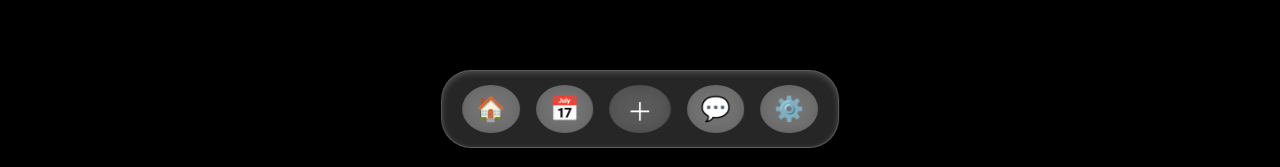
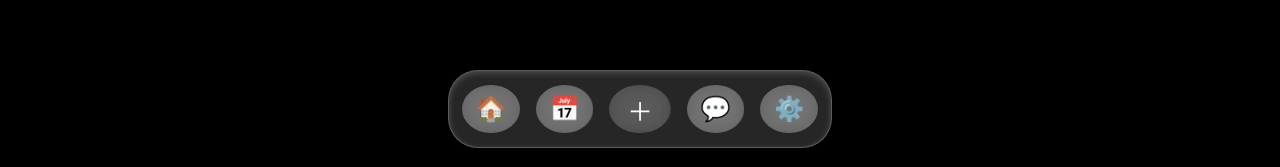
Before and after one commit to project7-idk/vite-react-template, a React (Vite) app: page / in a window 1280 px wide. Shown: the part 630-797 px from the top of the page. Built offline with nearby package versions, Linux system fonts and the light colour scheme.

Commit message:
Update App.css

```diff
--- a/src/react-app/App.css
+++ b/src/react-app/App.css
@@ -53,14 +53,16 @@ html.light .mode-toggle {
   transform: translateX(-50%);
 
   display: flex;
-  justify-content: center; /* center buttons */
+  justify-content: center;
   align-items: center;
-  gap: 16px;               /* spacing between buttons */
+  gap: 16px;               /* space between buttons */
 
-  width: auto;             /* shrink to fit buttons */
-  padding: 14px 20px;
+  max-width: 350px;        /* prevent dock from stretching too wide */
+  min-width: 220px;        /* ensure dock doesn’t shrink too small */
+  width: fit-content;      /* shrink to fit buttons exactly */
+  padding: 14px 16px;
+
   border-radius: 30px;
-
   background: rgba(255, 255, 255, 0.15);
   backdrop-filter: blur(18px) saturate(180%);
   -webkit-backdrop-filter: blur(18px) saturate(180%);
@@ -79,7 +81,7 @@ html.light .floating-dock {
   border: 1px solid rgba(0, 0, 0, 0.15);
 }
 
-/* Dock Buttons */
+/* Buttons */
 .dock-btn {
   width: 48px;
   height: 48px;
```
